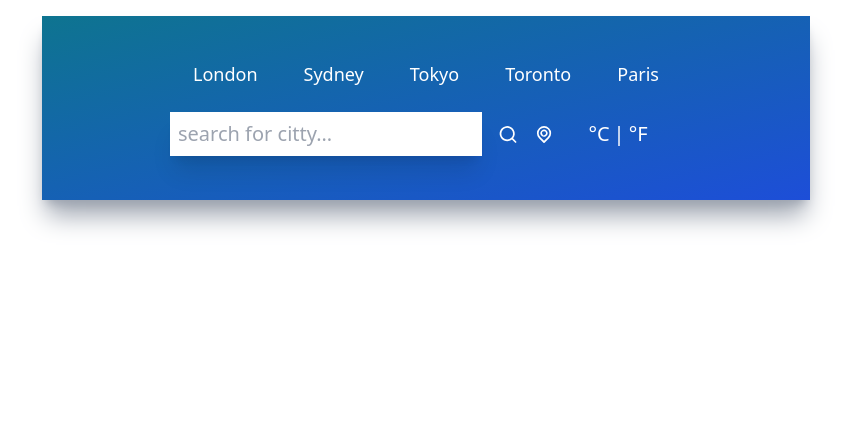
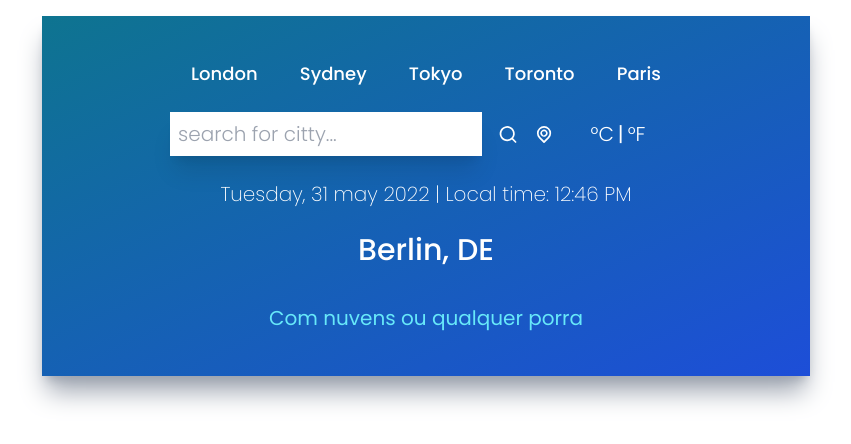
Before and after one commit to cortinhas30/weather_app, a React (Create React App) app: page / in a window 1280 px wide. Shown: the top 444 px of the page, without its empty margins (214-1065 px from the left). Built offline with nearby package versions, Linux system fonts and the light colour scheme.

Commit message:
Time and locations estilizacao

```diff
--- a/src/App.js
+++ b/src/App.js
@@ -1,5 +1,7 @@
 import "./App.css";
 import Inputs from "./components/Inputs";
+import TemperatureAndDetails from "./components/TemperatureAndDetails";
+import TimeAndLocation from "./components/TimeAndLocation";
 import TopButtons from "./components/TopButtons";
 
 function App() {
@@ -7,6 +9,9 @@
     <div className="mx-auto max-w-screen-md mt-4 py-5 px-32 bg-gradient-to-br from-cyan-700 to-blue-700 h-fit shadow-xl shadow-gray-400">
       <TopButtons />
       <Inputs />
+
+      <TimeAndLocation />
+      <TemperatureAndDetails />
     </div>
   );
 }
--- /dev/null
+++ b/src/components/TemperatureAndDetails.jsx
@@ -0,0 +1,13 @@
+import React from 'react'
+
+function TemperatureAndDetails() {
+  return (
+    <div>
+        <div className="flex items-center justify-center py-6 text-xl text-cyan-300">
+            <p>Com nuvens ou qualquer porra</p>
+        </div>
+    </div>
+  )
+}
+
+export default TemperatureAndDetails
--- /dev/null
+++ b/src/components/TimeAndLocation.jsx
@@ -0,0 +1,19 @@
+import React from "react";
+
+function TimeAndLocation() {
+  return (
+    <div>
+      <div className="flex items-center justify-center my-6">
+        <p className="text-white text-xl font-extralight">
+            Tuesday, 31 may 2022 | Local time: 12:46 PM
+        </p>
+      </div>
+
+      <div className="flex items-center justify-center my-3">
+        <p className="text-white text-3xl font-medium"> Berlin, DE</p>
+      </div>
+    </div>
+  );
+}
+
+export default TimeAndLocation;
--- a/src/index.css
+++ b/src/index.css
@@ -1,3 +1,11 @@
+@import url('https://fonts.googleapis.com/css2?family=Poppins:ital,wght@0,100;0,200;0,300;0,400;0,500;0,600;0,700;0,800;0,900;1,100;1,200;1,300;1,400;1,500;1,600;1,700;1,800;1,900&family=Roboto:wght@400;700&display=swap');
+
 @tailwind base;
 @tailwind components;
 @tailwind utilities;
+
+@layer base{
+    html{
+        font-family: 'Poppins', sans-serif;
+    }
+}
```
